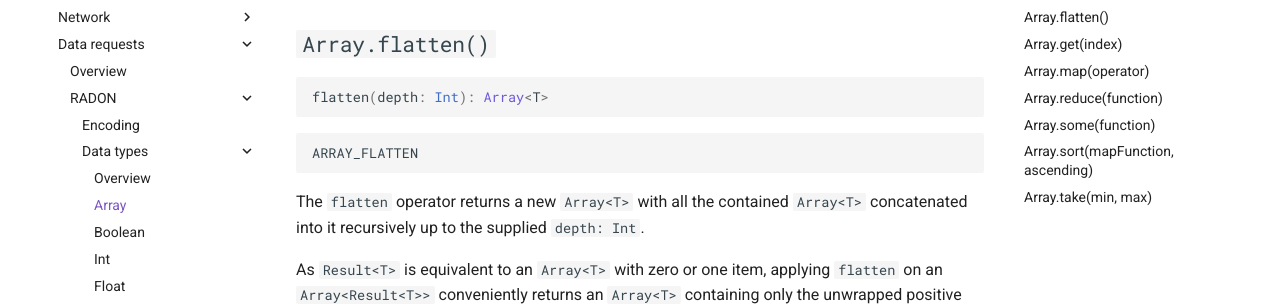
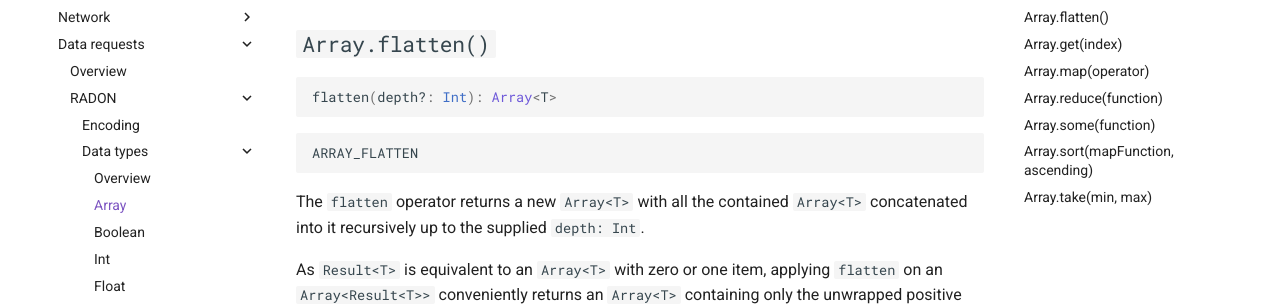
Before and after one commit to witnet/witnet-rust, an MkDocs documentation site: the page built from docs/protocol/data-requests/radon/types/array.md, in a window 1280 px wide and 900 px high, scrolled down 1145 px. Shown: the part 172-478 px from the top of the window. Built offline with MkDocs 1.6.1 and Material for MkDocs 9.7.7, drawn with Linux system fonts in a browser that asks for light colours; comment, search, counter and statistics services are not loaded.

````diff
--- a/docs/protocol/data-requests/radon/types/array.md
+++ b/docs/protocol/data-requests/radon/types/array.md
@@ -49,7 +49,7 @@ The supplied `(input: T): O` function can be either be a valid [subscript] over
 
 ## `Array.flatten()`
 ```ts
-flatten(depth: Int): Array<T>
+flatten(depth?: Int): Array<T>
 ```
 ```ts
 ARRAY_FLATTEN
````
